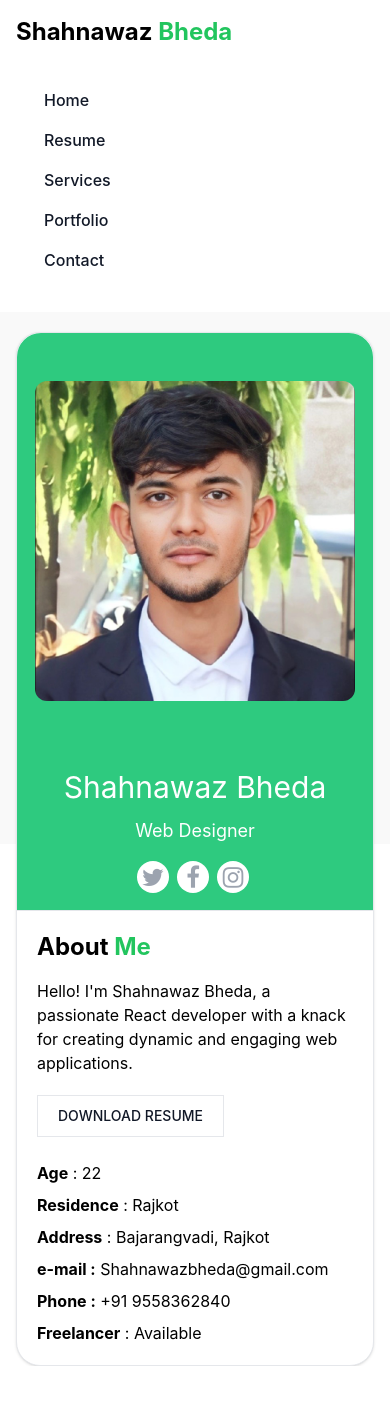
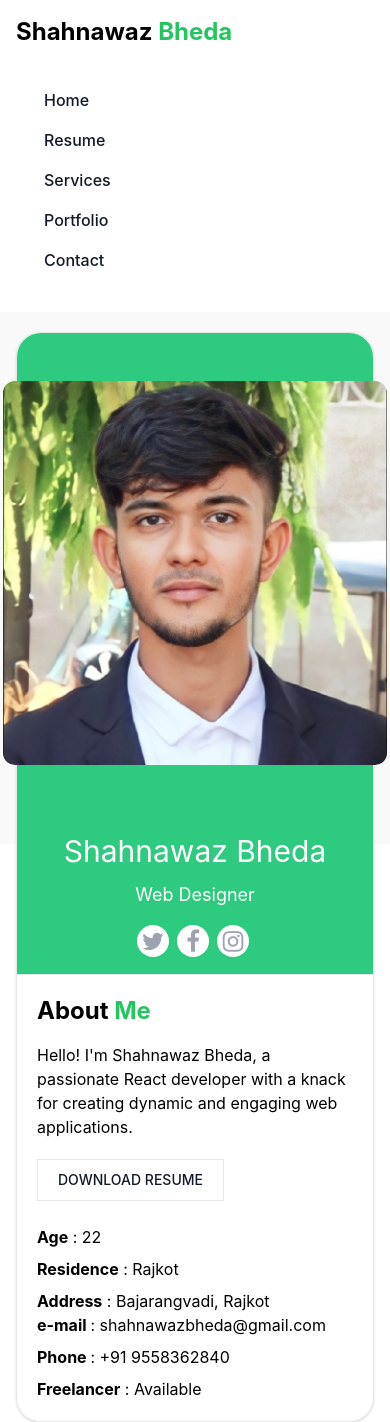
Before and after one commit to shahnawazbheda/React-Resume, a React (Create React App) app: page / in a window 390 px wide. Before the commit the page ends 1366 px from the top, so only its background shows below. Built offline with nearby package versions, Linux system fonts and the light colour scheme.

Commit message:
Final Done

```diff
--- a/package.json
+++ b/package.json
@@ -13,6 +13,9 @@
     "@testing-library/user-event": "^13.5.0",
     "autoprefixer": "^10.4.16",
     "font-awesome": "^4.7.0",
+    "html2canvas": "^1.4.1",
+    "html2pdf.js": "^0.10.1",
+    "jspdf": "^2.5.1",
     "postcss": "^8.4.31",
     "react": "^18.2.0",
     "react-dom": "^18.2.0",
--- a/public/index.html
+++ b/public/index.html
@@ -11,6 +11,8 @@
     />
     <link rel="apple-touch-icon" href="%PUBLIC_URL%/logo192.png" />
     <script src="https://cdn.tailwindcss.com"></script>
+    <script src="https://cdnjs.cloudflare.com/ajax/libs/html2pdf.js/0.9.3/html2pdf.bundle.min.js"></script>
+
     <!--
       manifest.json provides metadata used when your web app is installed on a
       user's mobile device or desktop. See https://developers.google.com/web/fundamentals/web-app-manifest/
--- a/src/Components/Resume.js
+++ b/src/Components/Resume.js
@@ -44,7 +44,7 @@ export default function Resume() {
                     <div className="text-center">
                       <div className="flex justify-center">
                         <img
-                          className="max-w-xs md:ms-16 rounded-xl transition duration-100 ease-in-out hover:scale-110 m-3 sm:max-w-sm max-w-[40%] mt-12 md:max-w-sm"
+                          className="max-w-sm md:ms-16 rounded-xl transition duration-100 ease-in-out hover:scale-110 m-3 sm:max-w-sm max-w-[35%] mt-12 md:max-w-sm"
                           src={profile}
                           alt="User Image"
                         />
@@ -94,8 +94,8 @@ export default function Resume() {
                       <p><span className="font-bold">Age</span> : 22</p>
                       <p className="mt-2"><span className="font-bold">Residence</span> : Rajkot</p>
                       <p className="mt-2"><span className="font-bold">Address</span> : Bajarangvadi, Rajkot</p>
-                      <p className="mt-2"><span className="font-bold">e-mail :</span> Shahnawazbheda@gmail.com</p>
-                      <p className="mt-2"><span className="font-bold">Phone :</span> +91 9558362840</p>
+                      <a href="mailto:shahnawazbheda@gmail.com" className="mt-2"><span className="font-bold">e-mail </span>: shahnawazbheda@gmail.com</a>
+                      <p className="mt-2"><span className="font-bold">Phone </span>: +91 9558362840</p>
                       <p className="mt-2"><span className="font-bold">Freelancer</span> : Available</p>
                     </div>
                   </div>
```
Also changed, not shown: 2 other files (tests, documents, lock files or other folders).
